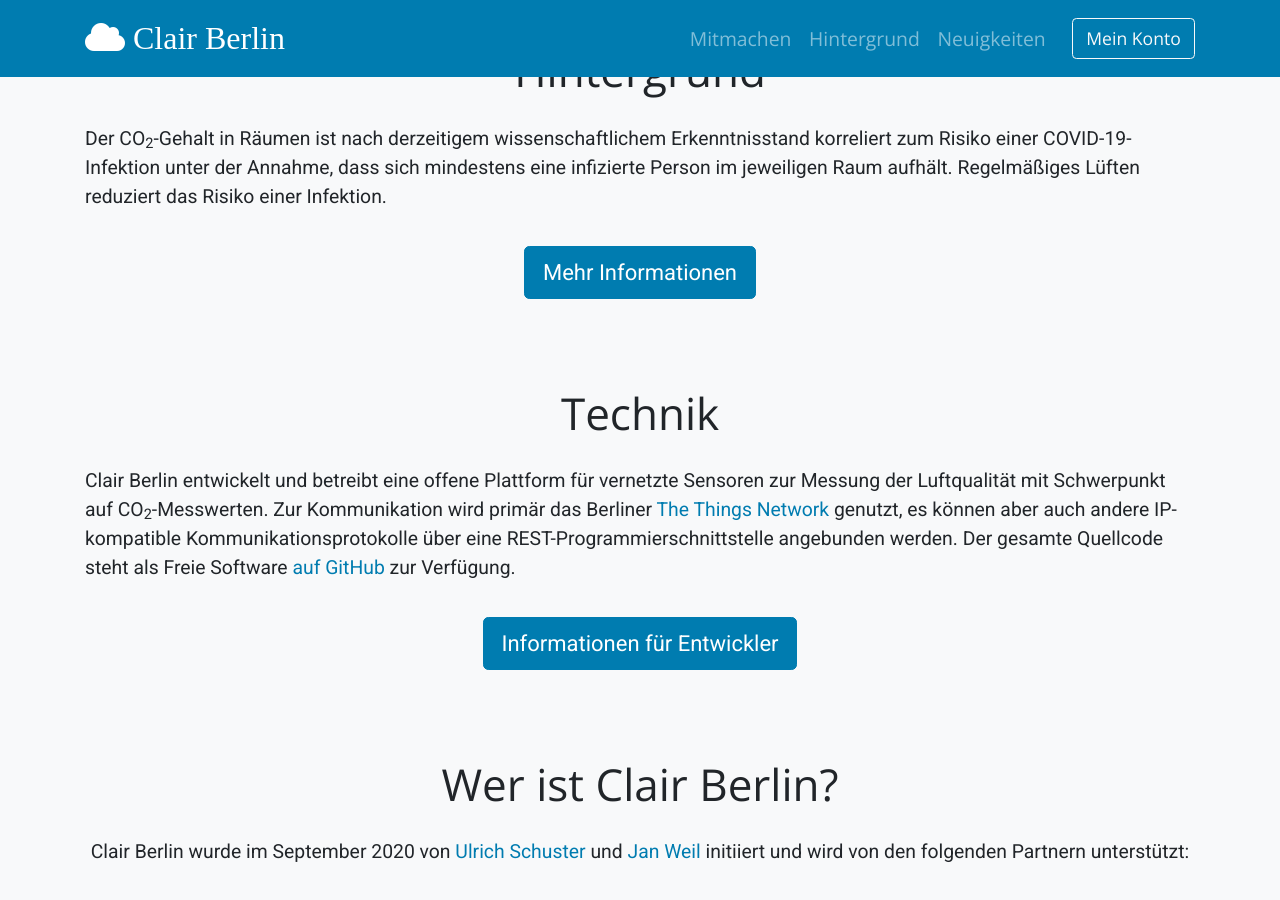
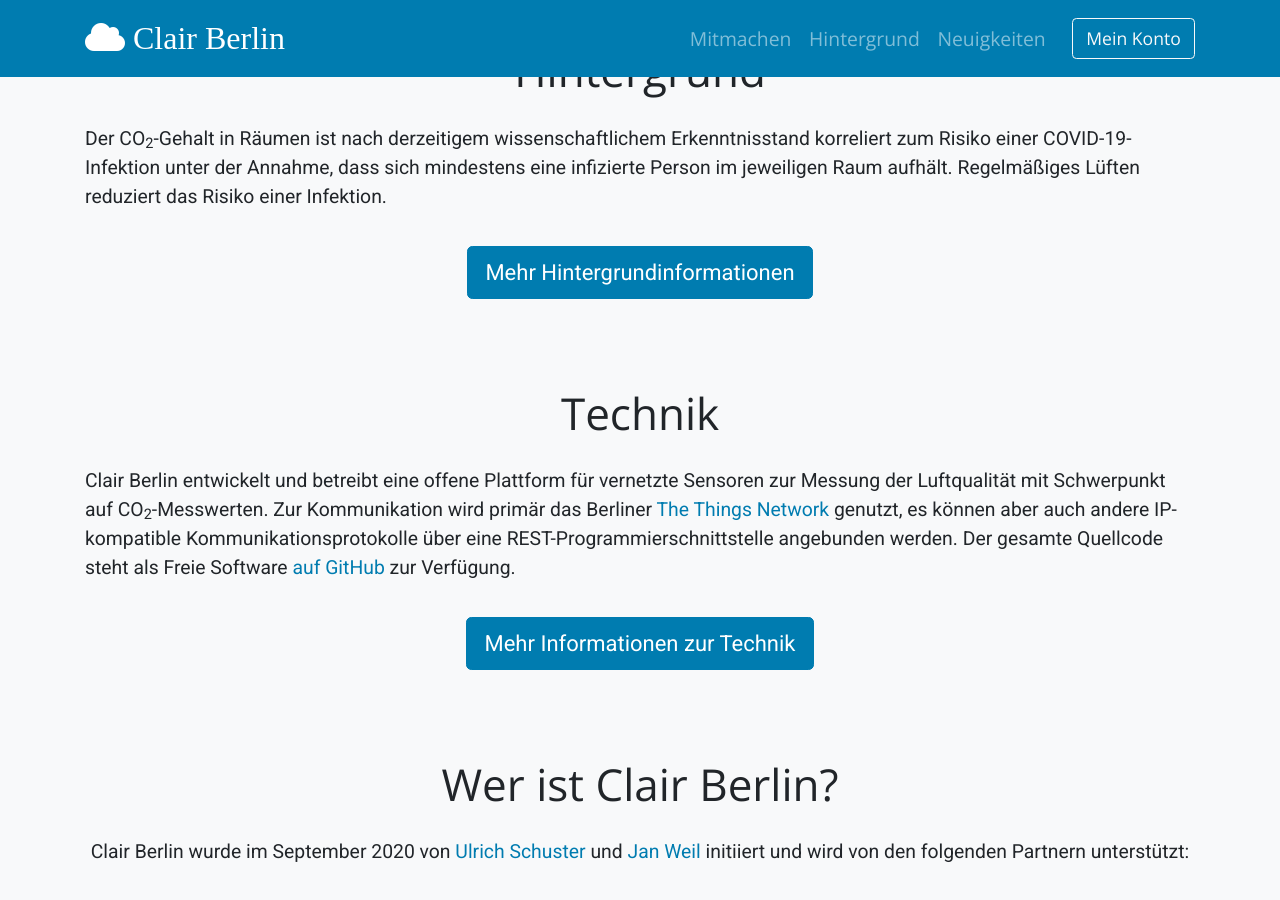
Before and after one commit to ClairBerlin/clair-website, a Jekyll site: the page built from index.md, in a window 1280 px wide and 900 px high, scrolled down 941 px. Built offline with Jekyll 4.4.1, drawn with Linux system fonts in a browser that asks for light colours; some web fonts are replaced.

Commit message:
Fix link to Technik

```diff
--- a/_data/home.yml
+++ b/_data/home.yml
@@ -29,20 +29,20 @@ sections:
       reduziert das Risiko einer Infektion.
     button:
       url: hintergrund.html
-      title: Mehr Informationen
+      title: Mehr Hintergrundinformationen
   - title: Technik
     paragraph: >
       Clair Berlin entwickelt und betreibt eine offene Plattform für vernetzte
       Sensoren zur Messung der Luftqualität mit Schwerpunkt auf
-      CO<sub>2</sub>-Messwerten.  Zur Kommunikation wird primär das Berliner
+      CO<sub>2</sub>-Messwerten. Zur Kommunikation wird primär das Berliner
       [The Things Network](https://www.thethingsnetwork.org/) genutzt, es
       können aber auch andere IP-kompatible Kommunikationsprotokolle über eine
       REST-Programmierschnittstelle angebunden werden. Der gesamte Quellcode
       steht als Freie Software [auf GitHub](https://github.com/ClairBerlin) zur
       Verfügung.
     button:
-      url: development.html
-      title: Informationen für Entwickler
+      url: technik.html
+      title: Mehr Informationen zur Technik
 about:
   title: Wer ist Clair Berlin?
   paragraph: >
```
